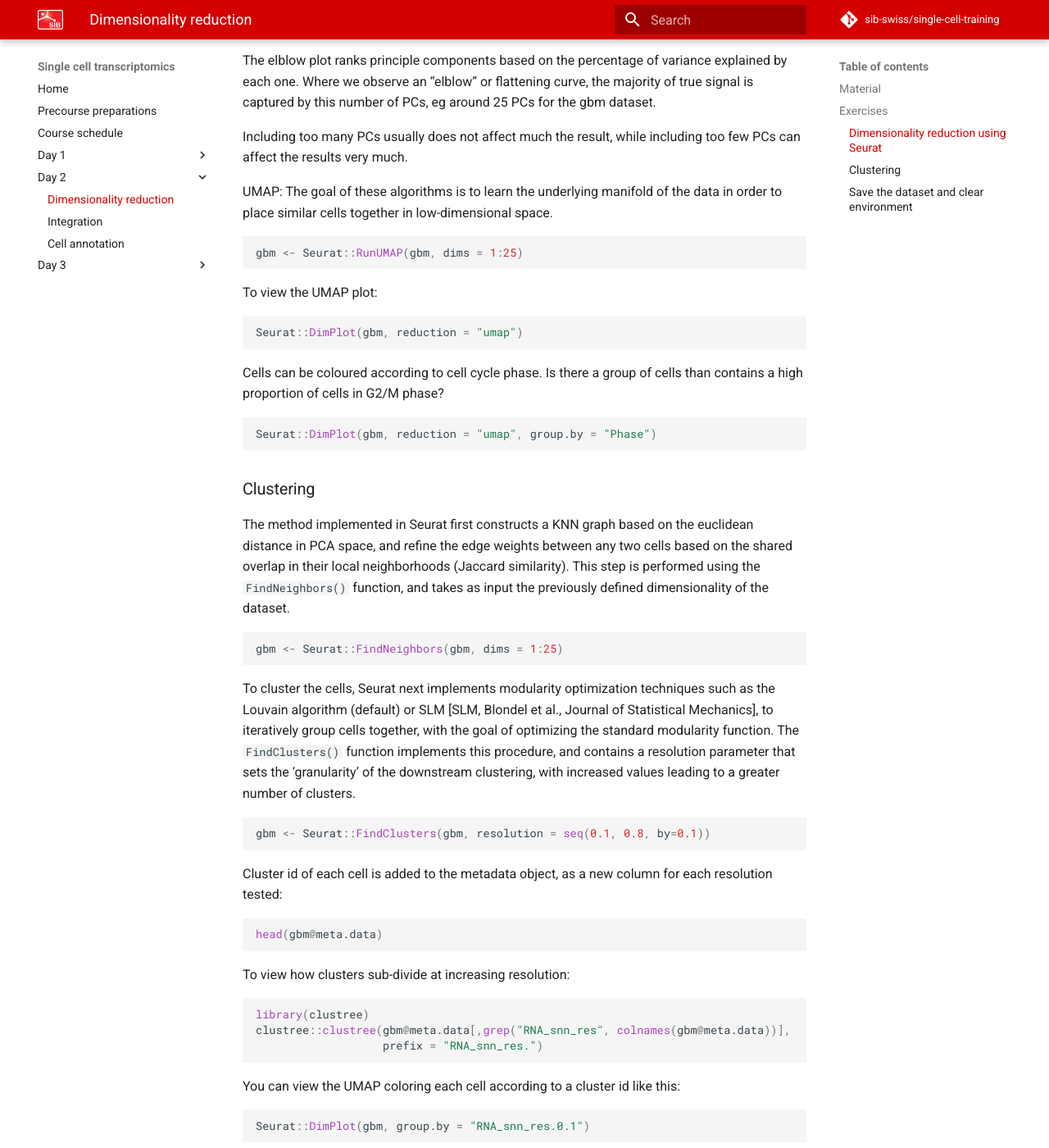
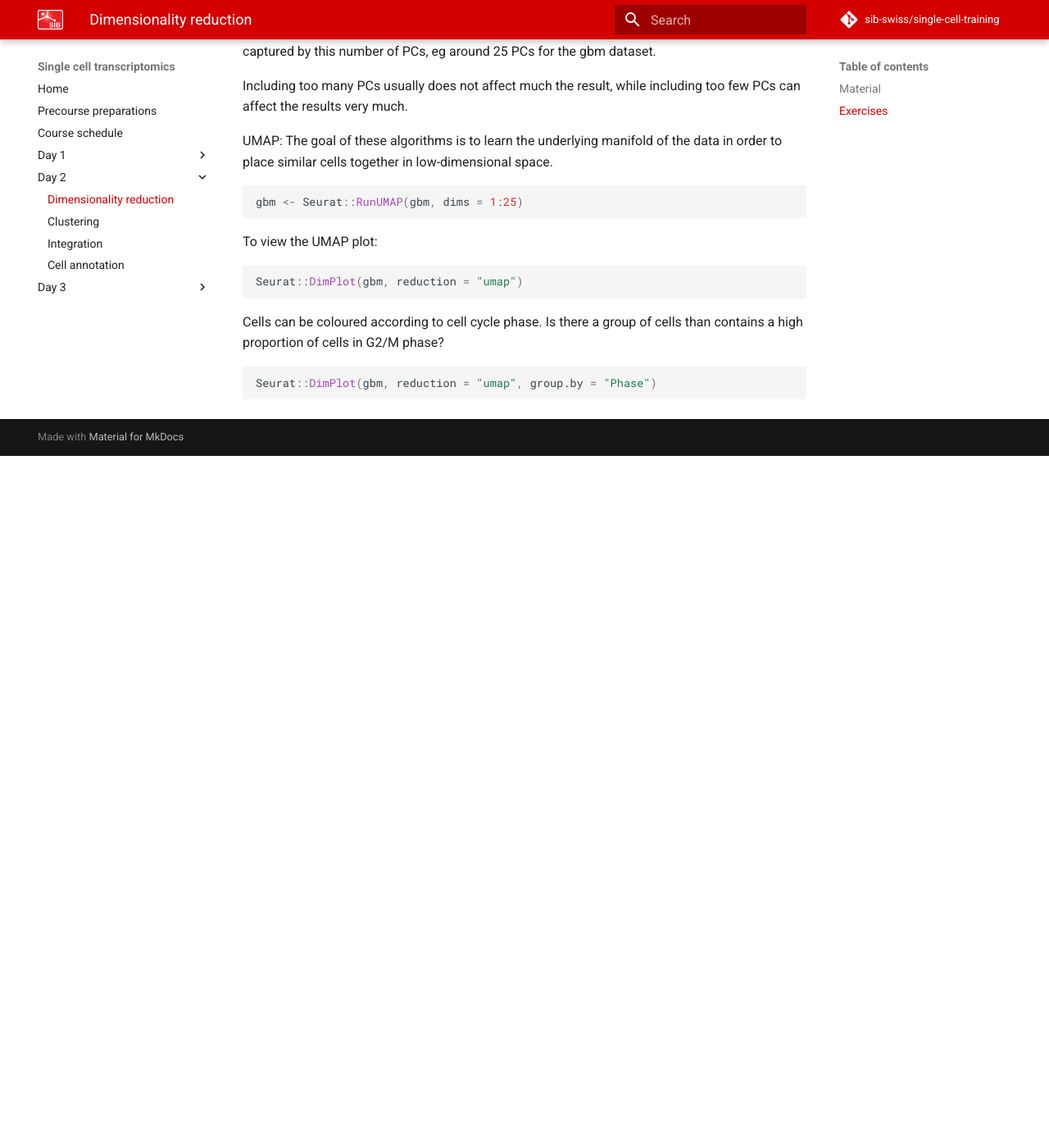
Before and after one commit to sib-swiss/single-cell-training, an MkDocs documentation site: the page built from docs/day2/dimensionality_reduction.md, in a window 1280 px wide and 1400 px high, scrolled down 1444 px. Shown: the whole window at 82% size. Built offline with MkDocs 1.6.1 and Material for MkDocs 9.7.7, drawn with Linux system fonts in a browser that asks for light colours; comment, search, counter and statistics services are not loaded; after the commit the page ends 2000 px from its top, so only the background shows below that; some of the changed text lies outside the part shown.

Commit message:
added clustering chapter

````diff
--- a/docs/day2/dimensionality_reduction.md
+++ b/docs/day2/dimensionality_reduction.md
@@ -6,8 +6,6 @@
 ## Exercises
 
 > :fontawesome-solid-ribbon: This chapter uses the `gbm` dataset
-
-### Dimensionality reduction using Seurat
 
 Load the `gbm` dataset you have created yesterday:
 
@@ -78,66 +76,3 @@
 ```R
 Seurat::DimPlot(gbm, reduction = "umap", group.by = "Phase")
 ```
-
-### Clustering
-
-The method implemented in Seurat first constructs a KNN graph based on the euclidean distance in PCA space, and refine the edge weights between any two cells based on the shared overlap in their local neighborhoods (Jaccard similarity). This step is performed using the `FindNeighbors()` function, and takes as input the previously defined dimensionality of the dataset.
-
-```R
-gbm <- Seurat::FindNeighbors(gbm, dims = 1:25)
-```
-
-To cluster the cells, Seurat next implements modularity optimization techniques such as the Louvain algorithm (default) or SLM [SLM, Blondel et al., Journal of Statistical Mechanics], to iteratively group cells together, with the goal of optimizing the standard modularity function. The `FindClusters()` function implements this procedure, and contains a resolution parameter that sets the ‘granularity’ of the downstream clustering, with increased values leading to a greater number of clusters.
-
-```R
-gbm <- Seurat::FindClusters(gbm, resolution = seq(0.1, 0.8, by=0.1))
-```
-
-Cluster id of each cell is added to the metadata object, as a new column for each resolution tested:
-
-```R
-head(gbm@meta.data)
-```
-
-To view how clusters sub-divide at increasing resolution:
-
-```R
-library(clustree)
-clustree::clustree(gbm@meta.data[,grep("RNA_snn_res", colnames(gbm@meta.data))],
-                   prefix = "RNA_snn_res.")
-```
-
-You can view the UMAP coloring each cell according to a cluster id like this:
-
-```R
-Seurat::DimPlot(gbm, group.by = "RNA_snn_res.0.1")
-```
-
-**Exercise:** Visualise clustering based on a few more resolutions. Taking the clustering and the UMAP plots into account what do you consider as a good resolution to perform the clustering?
-
-??? done "Answer"
-    Of course, there is no 'optimal' resolution, but based on resolution of 0.2, it seems that clustering fits the UMAP well:
-
-    ```R
-    Seurat::DimPlot(gbm, group.by = "RNA_snn_res.0.2")
-    ```
-
-    <figure>
-      <img src="../../assets/images/UMAP_res.0.2.png" width="400"/>
-    </figure>
-
-### Save the dataset and clear environment
-
-Now, save the dataset so you can use it later today:
-
-```R
-saveRDS(gbm, "gbm_day2_part1.rds")
-```
-
-Clear your environment:
-
-```R
-rm(list = ls())
-gc()
-.rs.restartR()
-```
--- a/mkdocs.yml
+++ b/mkdocs.yml
@@ -11,6 +11,7 @@
       - Quality control: day1/quality_control.md
     - Day 2:
       - Dimensionality reduction: day2/dimensionality_reduction.md
+      - Clustering: day2/clustering.md
       - Integration: day2/integration.md
       - Cell annotation: day2/cell_annotation.md
     - Day 3:
````
